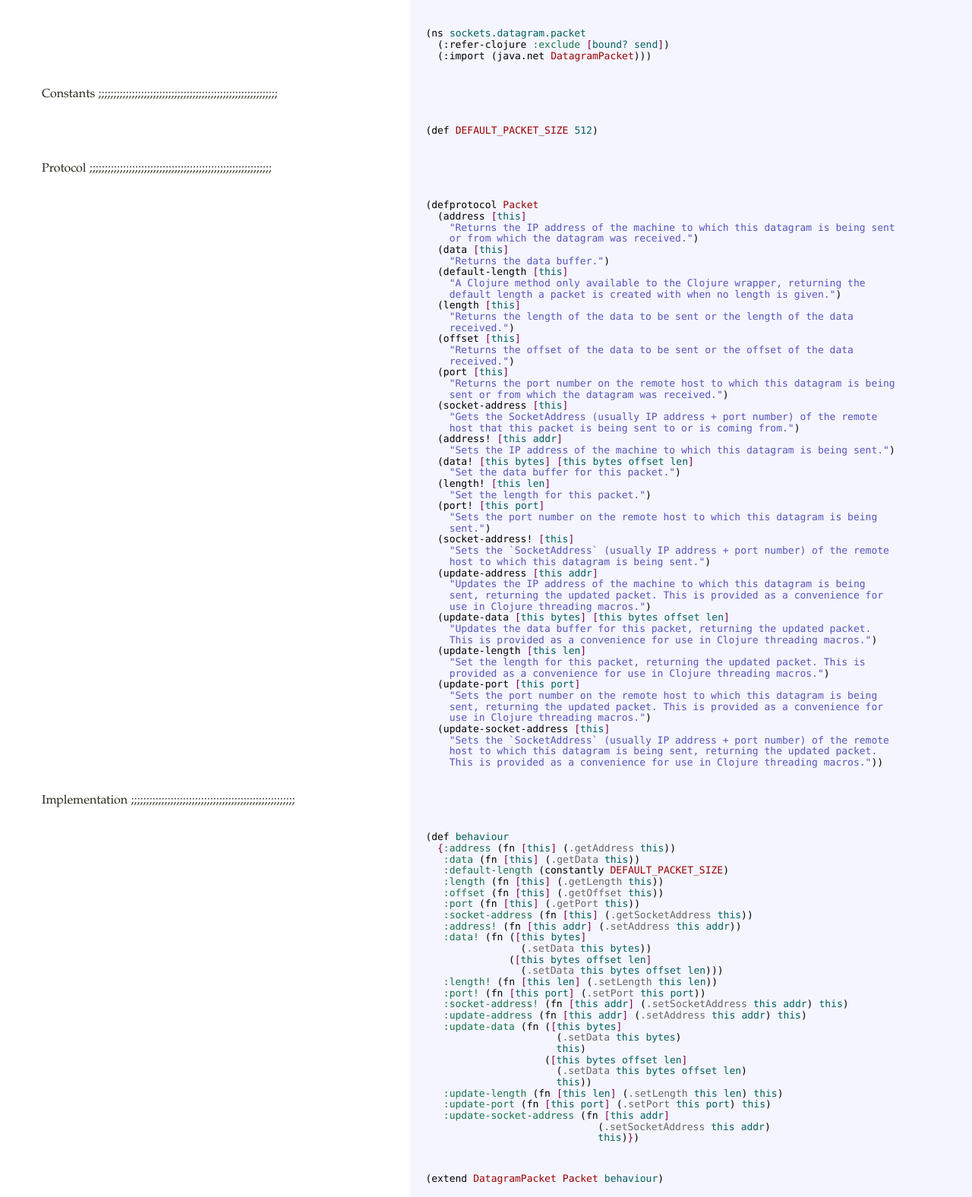
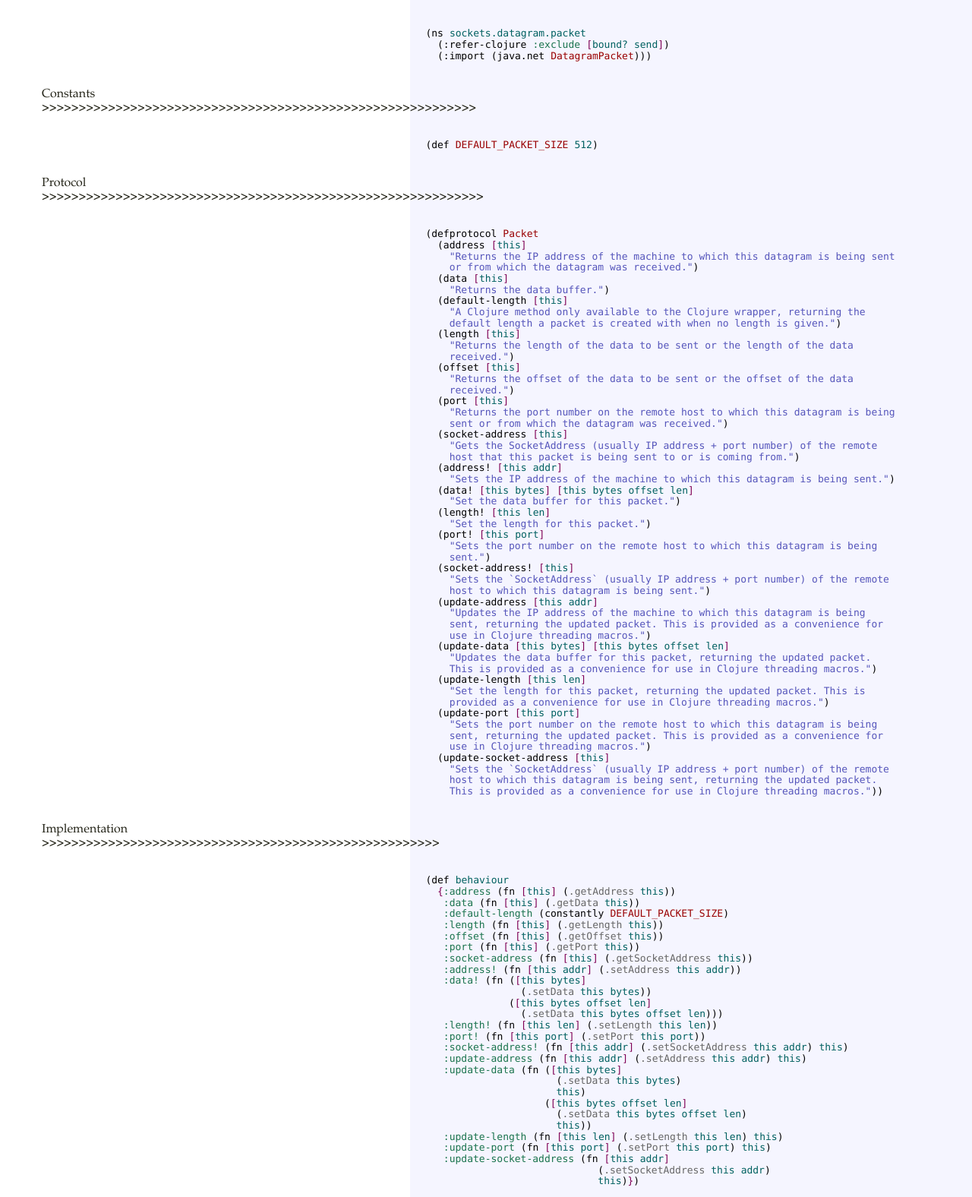
Before and after one commit to billosys/sockets, a plain HTML site: page docs/current/marginalia.html in a window 1280 px wide. Shown: the part 695-2271 px from the top of the page at 76% size. Drawn offline with Linux system fonts and the light colour scheme.

Commit message:
Updated headings for better look in Marginalia.

```diff
--- a/docs/current/marginalia.html
+++ b/docs/current/marginalia.html
@@ -2873,9 +2873,9 @@ net.brehaut.ClojureTools = (function (SH) {
   (println x &quot;Hello, World!&quot;))</pre></td></tr><tr><td class="spacer docs">&nbsp;</td><td class="codes" /></tr><tr><td class="docs"><div class="docs-header"><a class="anchor" href="#sockets.datagram.packet" name="sockets.datagram.packet"><h1 class="project-name">sockets.datagram.packet</h1><a class="toc-link" href="#toc">toc</a></a></div></td><td class="codes" /></tr><tr><td class="docs">
 </td><td class="codes"><pre class="brush: clojure">(ns sockets.datagram.packet
   (:refer-clojure :exclude [bound? send])
-  (:import (java.net DatagramPacket)))</pre></td></tr><tr><td class="docs"><p>  Constants   ;;;;;;;;;;;;;;;;;;;;;;;;;;;;;;;;;;;;;;;;;;;;;;;;;;;;;;;;;;;</p>
+  (:import (java.net DatagramPacket)))</pre></td></tr><tr><td class="docs"><p>  Constants   >>>>>>>>>>>>>>>>>>>>>>>>>>>>>>>>>>>>>>>>>>>>>>>>>>>>>>>>>>></p>
 </td><td class="codes"></td></tr><tr><td class="docs">
-</td><td class="codes"><pre class="brush: clojure">(def DEFAULT_PACKET_SIZE 512)</pre></td></tr><tr><td class="docs"><p>  Protocol   ;;;;;;;;;;;;;;;;;;;;;;;;;;;;;;;;;;;;;;;;;;;;;;;;;;;;;;;;;;;;</p>
+</td><td class="codes"><pre class="brush: clojure">(def DEFAULT_PACKET_SIZE 512)</pre></td></tr><tr><td class="docs"><p>  Protocol   >>>>>>>>>>>>>>>>>>>>>>>>>>>>>>>>>>>>>>>>>>>>>>>>>>>>>>>>>>>></p>
 </td><td class="codes"></td></tr><tr><td class="docs">
 </td><td class="codes"><pre class="brush: clojure">(defprotocol Packet
   (address [this]
@@ -2927,7 +2927,7 @@ net.brehaut.ClojureTools = (function (SH) {
   (update-socket-address [this]
     &quot;Sets the `SocketAddress` (usually IP address + port number) of the remote
     host to which this datagram is being sent, returning the updated packet.
-    This is provided as a convenience for use in Clojure threading macros.&quot;))</pre></td></tr><tr><td class="docs"><p>  Implementation   ;;;;;;;;;;;;;;;;;;;;;;;;;;;;;;;;;;;;;;;;;;;;;;;;;;;;;;</p>
+    This is provided as a convenience for use in Clojure threading macros.&quot;))</pre></td></tr><tr><td class="docs"><p>  Implementation   >>>>>>>>>>>>>>>>>>>>>>>>>>>>>>>>>>>>>>>>>>>>>>>>>>>>>></p>
 </td><td class="codes"></td></tr><tr><td class="docs">
 </td><td class="codes"><pre class="brush: clojure">(def behaviour
   {:address (fn [this] (.getAddress this))
@@ -2957,7 +2957,7 @@ net.brehaut.ClojureTools = (function (SH) {
    :update-socket-address (fn [this addr]
                              (.setSocketAddress this addr)
                              this)})</pre></td></tr><tr><td class="docs">
-</td><td class="codes"><pre class="brush: clojure">(extend DatagramPacket Packet behaviour)</pre></td></tr><tr><td class="docs"><p>  Constructors   ;;;;;;;;;;;;;;;;;;;;;;;;;;;;;;;;;;;;;;;;;;;;;;;;;;;;;;;;</p>
+</td><td class="codes"><pre class="brush: clojure">(extend DatagramPacket Packet behaviour)</pre></td></tr><tr><td class="docs"><p>  Constructors   >>>>>>>>>>>>>>>>>>>>>>>>>>>>>>>>>>>>>>>>>>>>>>>>>>>>>>>></p>
 </td><td class="codes"></td></tr><tr><td class="docs"><p>A constructor for datagram packets. This function may take 0, 1, 2, 3, 4, or
   5 args.</p>
 
@@ -3002,7 +3002,7 @@ host (<code>InetAddress</code>) <code>addr</code>.</li>
   (:refer-clojure :exclude [bound? send])
   (:import
     (java.net DatagramPacket
-              DatagramSocket)))</pre></td></tr><tr><td class="docs"><p>  Protocol   ;;;;;;;;;;;;;;;;;;;;;;;;;;;;;;;;;;;;;;;;;;;;;;;;;;;;;;;;;;;;</p>
+              DatagramSocket)))</pre></td></tr><tr><td class="docs"><p>  Protocol   >>>>>>>>>>>>>>>>>>>>>>>>>>>>>>>>>>>>>>>>>>>>>>>>>>>>>>>>>>>></p>
 </td><td class="codes"></td></tr><tr><td class="docs">
 </td><td class="codes"><pre class="brush: clojure">(defprotocol Socket
   (bind [this addr]
@@ -3077,7 +3077,7 @@ host (<code>InetAddress</code>) <code>addr</code>.</li>
     &quot;Enable/disable `SO_TIMEOUT` with the specified timeout, in milliseconds.&quot;)
   (traffic-class! [this class-int]
     &quot;Sets traffic class or type-of-service octet in the IP datagram header for
-    datagrams sent from this `DatagramSocket`.&quot;))</pre></td></tr><tr><td class="docs"><p>  Implementation   ;;;;;;;;;;;;;;;;;;;;;;;;;;;;;;;;;;;;;;;;;;;;;;;;;;;;;;</p>
+    datagrams sent from this `DatagramSocket`.&quot;))</pre></td></tr><tr><td class="docs"><p>  Implementation   >>>>>>>>>>>>>>>>>>>>>>>>>>>>>>>>>>>>>>>>>>>>>>>>>>>>>></p>
 </td><td class="codes"></td></tr><tr><td class="docs">
 </td><td class="codes"><pre class="brush: clojure">(defmulti -receive
   (fn ([arg1 &amp; [arg2]]
@@ -3125,7 +3125,7 @@ host (<code>InetAddress</code>) <code>addr</code>.</li>
    :send-buffer-size! (fn [this size] (.setSendBufferSize this size))
    :so-timeout! (fn [this timeout] (.setSoTimeout this timeout))
    :traffic-class! (fn [this class-int] (.setTrafficClass this class-int))})</pre></td></tr><tr><td class="docs">
-</td><td class="codes"><pre class="brush: clojure">(extend DatagramSocket Socket behaviour)</pre></td></tr><tr><td class="docs"><p>  Constructors   ;;;;;;;;;;;;;;;;;;;;;;;;;;;;;;;;;;;;;;;;;;;;;;;;;;;;;;;;</p>
+</td><td class="codes"><pre class="brush: clojure">(extend DatagramSocket Socket behaviour)</pre></td></tr><tr><td class="docs"><p>  Constructors   >>>>>>>>>>>>>>>>>>>>>>>>>>>>>>>>>>>>>>>>>>>>>>>>>>>>>>>></p>
 </td><td class="codes"></td></tr><tr><td class="docs"><p>A constructor for datagram sockets. This function my take 0, 1, or two args.</p>
 
 <ul>
```
Also changed, not shown: 2 other files.
